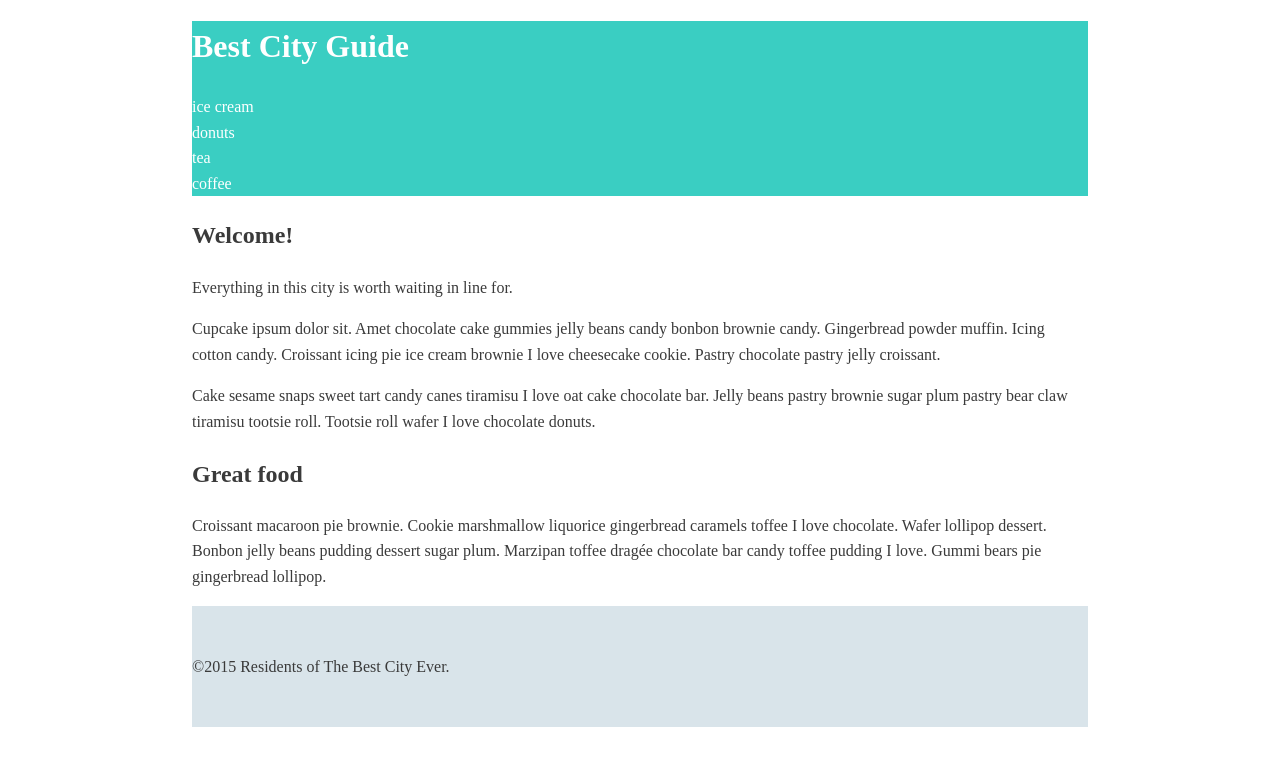
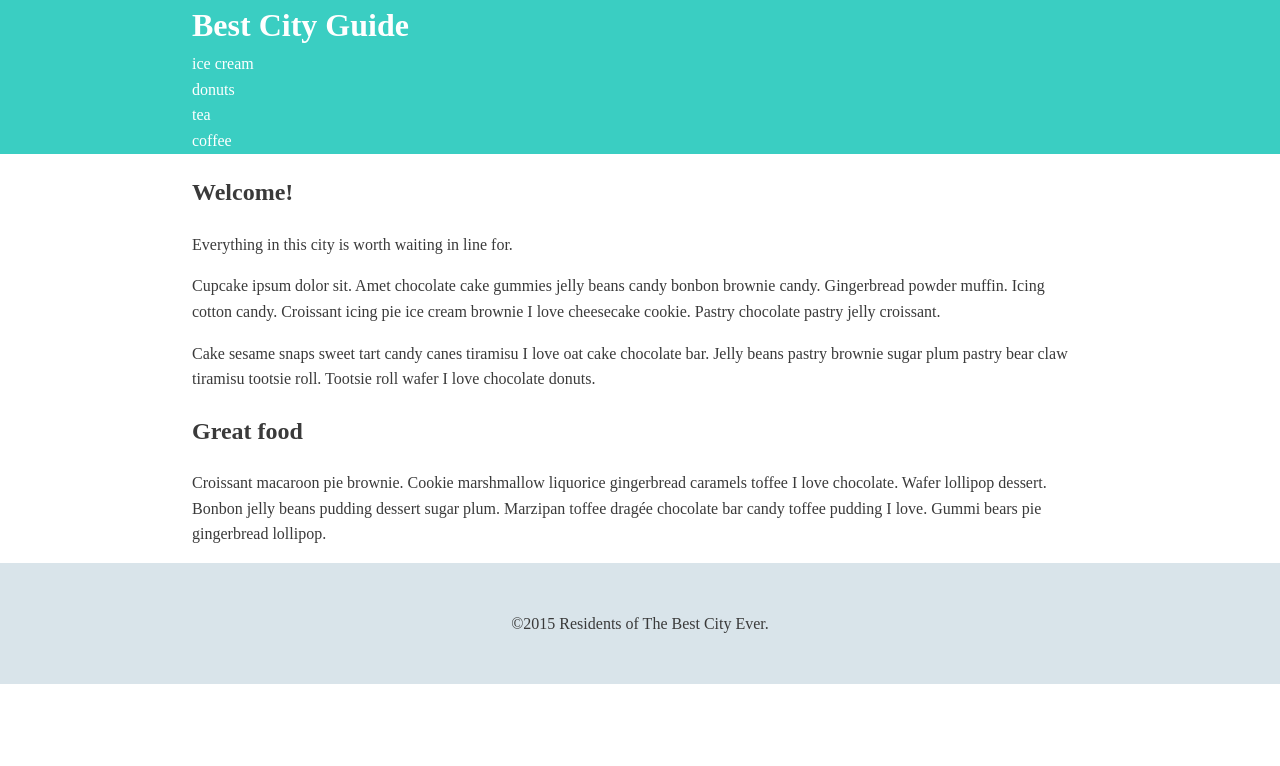
Before and after one commit to davelilleystone/netmatters-mobile-first-css-layout, a plain HTML site: page index.html in a window 1280 px wide. Drawn offline with Linux system fonts and the light colour scheme.

Commit message:
complete centering content and creating a full width header

```diff
--- a/css/style.css
+++ b/css/style.css
@@ -16,19 +16,28 @@ a {
   Base Layout Styles
 ==================================== */
 
+/* ---- Navigation ---- */
+
+.name {
+  margin: 0;
+}
+
 /* ---- Layout Containers ---- */
 
 .main-header {
   background: #3acec2;
+  /* padding: 1em 0; */
 }
 
 .main-footer {
+  text-align: center;
   padding: 2em 0;
   background: #d9e4ea;
 }
 
-.wrapper {
+.container {
   margin: 0 auto;
   width: 70%;
 }
+
 /* ---- Page Elements ---- */
--- a/index.html
+++ b/index.html
@@ -7,8 +7,8 @@
     <link rel="stylesheet" href="css/style.css" />
   </head>
   <body>
-    <div class="wrapper">
-      <header class="main-header">
+    <header class="main-header">
+      <div class="container">
         <h1 class="name"><a href="#">Best City Guide</a></h1>
         <ul class="main-nav">
           <li><a href="#">ice cream</a></li>
@@ -16,8 +16,9 @@
           <li><a href="#">tea</a></li>
           <li><a href="#">coffee</a></li>
         </ul>
-      </header>
-
+      </div>
+    </header>
+    <div class="container">
       <h2>Welcome!</h2>
       <p>Everything in this city is worth waiting in line for.</p>
       <p>
@@ -36,10 +37,9 @@
         lollipop dessert. Bonbon jelly beans pudding dessert sugar plum. Marzipan toffee drag&#233;e chocolate bar candy
         toffee pudding I love. Gummi bears pie gingerbread lollipop.
       </p>
-
-      <footer class="main-footer">
-        <p>&copy;2015 Residents of The Best City Ever.</p>
-      </footer>
     </div>
+    <footer class="main-footer">
+      <p>&copy;2015 Residents of The Best City Ever.</p>
+    </footer>
   </body>
 </html>
```
